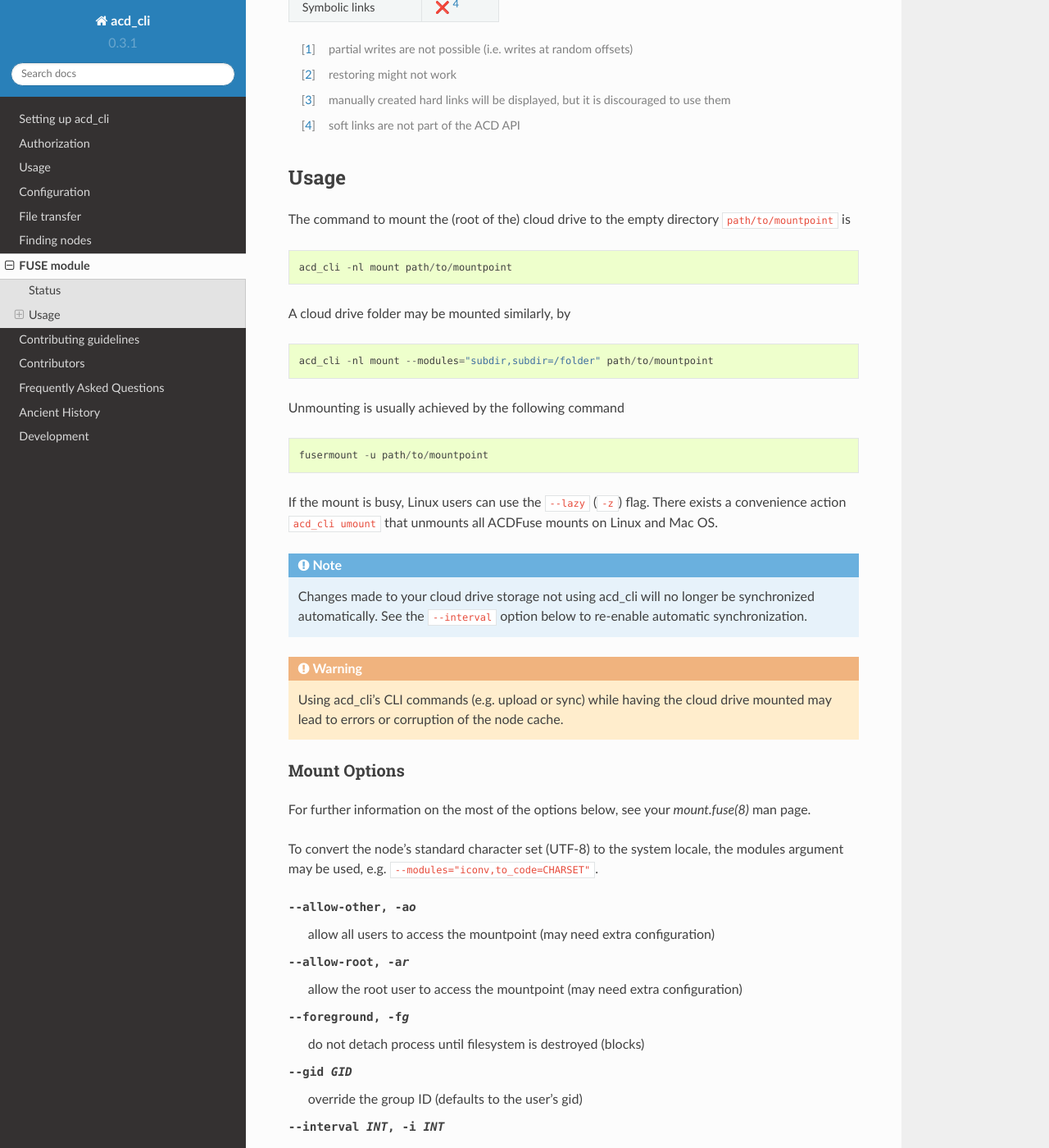
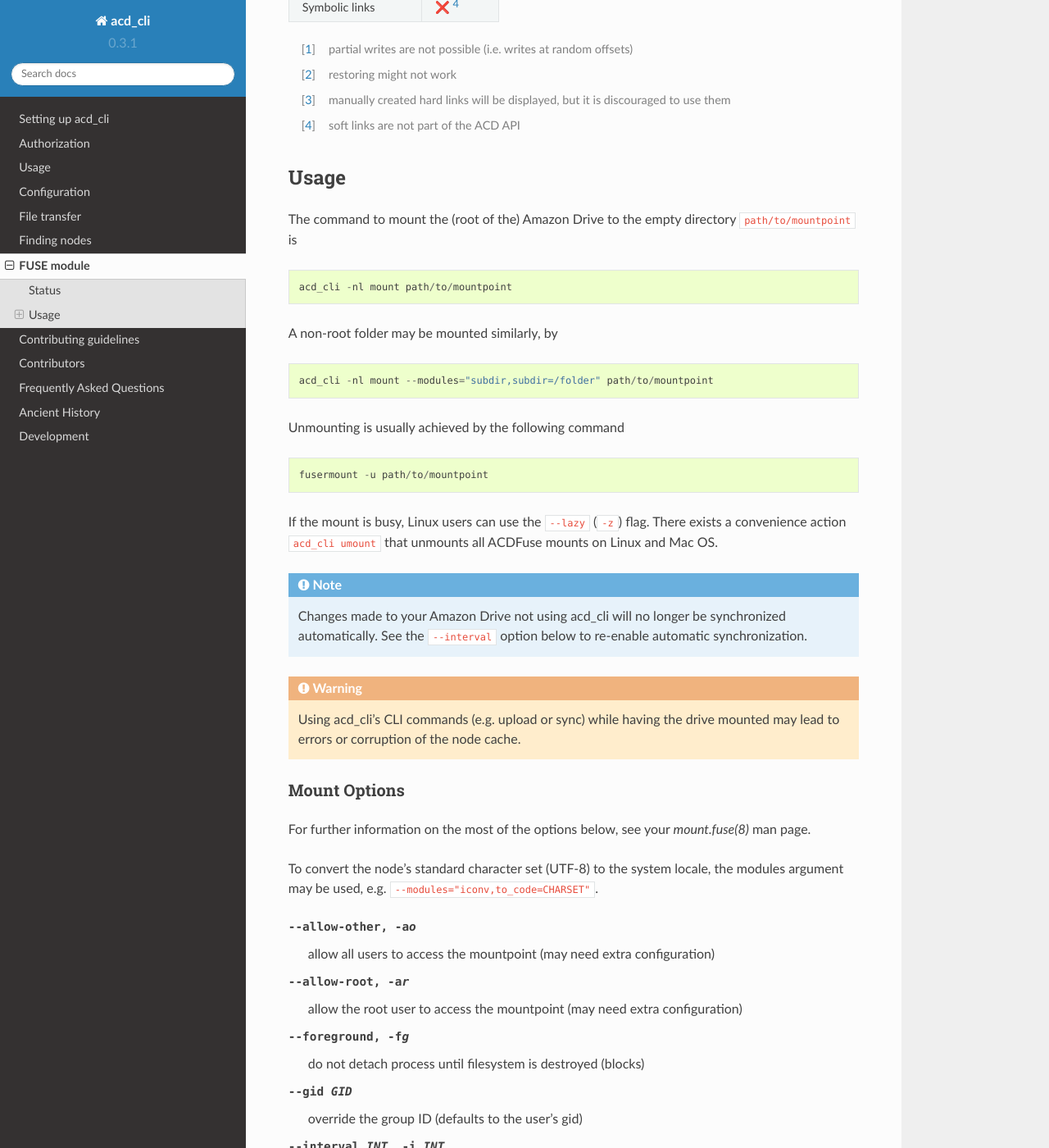
Before and after one commit to yadayada/acd_cli, a Sphinx documentation site: the page built from docs/FUSE.rst, in a window 1280 px wide and 1400 px high, scrolled down 838 px. Shown: the whole window at 82% size. Built offline with Sphinx 7.4.7 and the Read the Docs theme 2.0.0, drawn with Linux system fonts in a browser that asks for light colours; some of the changed text lies outside the part shown.

Commit message:
change docs to reflect rebranding
Changed occurrences of 'Amazon Cloud Drive' to 'Amazon Drive'.

```diff
--- a/README.rst
+++ b/README.rst
@@ -3,8 +3,8 @@
 acd\_cli
 ========
 
-**acd\_cli** provides a command line interface to Amazon Cloud Drive and allows Unix users
-to mount their cloud drive using FUSE for read and write access. It is currently in beta stage.
+**acd\_cli** provides a command line interface to Amazon Drive and allows Unix users to mount
+their drive using FUSE for read and (sequential) write access. It is currently in beta stage.
 
 Node Cache Features
 -------------------
@@ -44,7 +44,7 @@ Have a look at the `known issues`_, then follow the `setup guide <docs/setup.rst
 CLI Usage Example
 -----------------
 
-In this example, a two-level folder hierarchy is created in an empty cloud drive.
+In this example, a two-level folder hierarchy is created in an empty drive.
 Then, a relative local path ``local/spam`` is uploaded recursively using two connections.
 ::
 
--- a/docs/FAQ.rst
+++ b/docs/FAQ.rst
@@ -43,7 +43,7 @@ and not as an argument, e.g. ``-- -AbCdEfGhIjKlMnOpQr012``.
 Can I Share or Delete Files/Folders?
 ------------------------------------
 
-No. It is not possible to share or delete using the Cloud Drive API. Please do it manually
+No. It is not possible to share or delete using the Amazon Drive API. Please do it manually
 using the `Web interface <https://www.amazon.com/clouddrive>`_.
 
 What Do I Do When I get an `sqlite3.OperationalError: database is locked` error?
--- a/docs/FUSE.rst
+++ b/docs/FUSE.rst
@@ -40,12 +40,12 @@ Symbolic links           ❌ [#]_
 Usage
 -----
 
-The command to mount the (root of the) cloud drive to the empty directory ``path/to/mountpoint`` is
+The command to mount the (root of the) Amazon Drive to the empty directory ``path/to/mountpoint`` is
 ::
 
     acd_cli -nl mount path/to/mountpoint
 
-A cloud drive folder may be mounted similarly, by
+A non-root folder may be mounted similarly, by
 ::
 
     acd_cli -nl mount --modules="subdir,subdir=/folder" path/to/mountpoint
@@ -60,11 +60,11 @@ There exists a convenience action ``acd_cli umount`` that unmounts all ACDFuse m
 Linux and Mac OS.
 
 .. NOTE::
-    Changes made to your cloud drive storage not using acd\_cli will no longer be synchronized
+    Changes made to your Amazon Drive not using acd\_cli will no longer be synchronized
     automatically. See the ``--interval`` option below to re-enable automatic synchronization.
 
 .. WARNING::
-    Using acd_cli's CLI commands (e.g. upload or sync) while having the cloud drive mounted
+    Using acd_cli's CLI commands (e.g. upload or sync) while having the drive mounted
     may lead to errors or corruption of the node cache.
 
 Mount Options
@@ -122,8 +122,8 @@ This is particularly helpful if the libfuse library is properly installed, but n
 Deleting Nodes
 ~~~~~~~~~~~~~~
 
-"Deleting" directories or files from the file system will only trash them in your cloud drive.
-Calling rmdir on a directory will always move it into the trash, even if it is not empty.
+"Deleting" directories or files from the file system will in reality trash them in Amazon Drive.
+Calling ``rmdir`` on a directory will always move it into the trash, even if it is not empty.
 
 Logging
 ~~~~~~~
--- a/docs/setup.rst
+++ b/docs/setup.rst
@@ -98,7 +98,7 @@ Proxy support
 ~~~~~~~~~~~~~
 
 `Requests <https://github.com/kennethreitz/requests>`_ supports HTTP(S) proxies via environment
-variables. Since all connections to Amazon Cloud Drive are using HTTPS, you need to
+variables. Since all connections to Amazon Drive are using HTTPS, you need to
 set the variable ``HTTPS_PROXY``. The following example shows how to do that in a bash-compatible
 environment.
 ::
@@ -152,5 +152,5 @@ and node data in the cache path. Then, use pip to uninstall
 
     pip3 uninstall acdcli
 
-Then, revoke the permission for ``acd_cli_oa`` to access your cloud drive in your Amazon profile,
+Then, revoke the permission for ``acd_cli_oa`` to access your drive in your Amazon profile,
 more precisely at https://www.amazon.com/ap/adam.
--- a/docs/usage.rst
+++ b/docs/usage.rst
@@ -40,8 +40,8 @@ The following actions are built in
         quota (q)           show drive quota [raw JSON]
         metadata (m)        print a node's metadata [raw JSON]
 
-        mount               mount the cloud drive at a local directory
-        umount              unmount cloud drive(s)
+        mount               mount the drive at a local directory
+        umount              unmount drive(s)
 
 Please run ``acd_cli --help`` to get a current list of the available actions. A list of further
 arguments of an action and their order can be printed by calling ``acd_cli [action] --help``.
```
Also changed, not shown: other parts of docs/FUSE.rst (+1 -1 lines).
